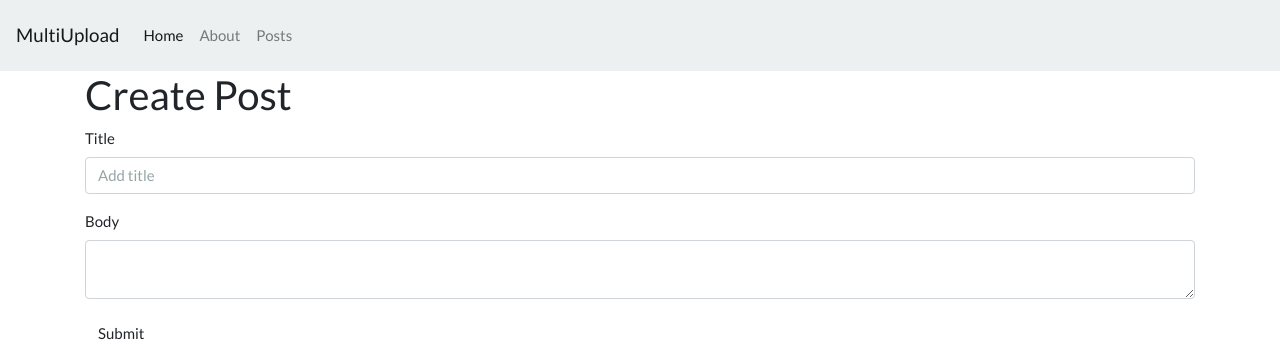
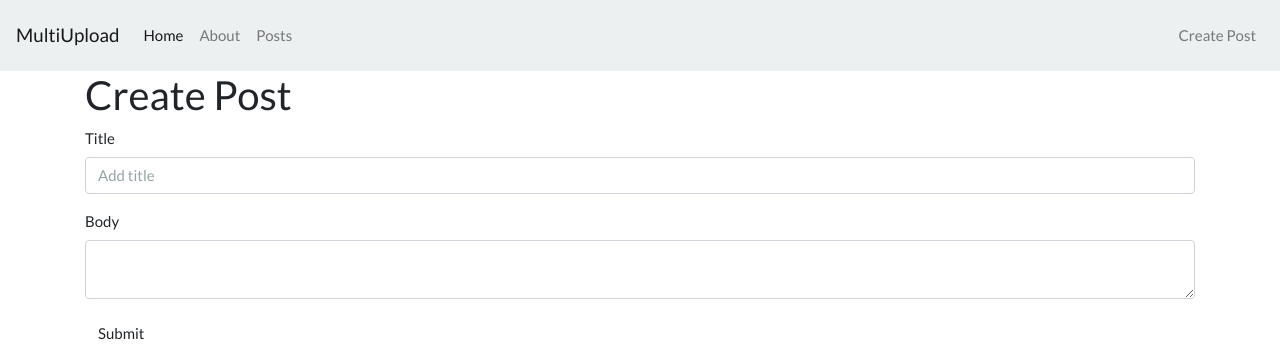
Before and after one commit to ImsirovicAjdin/cimultifileupload, a CodeIgniter app: page /ciblog/index.php/posts/create in a window 1280 px wide. Shown: the top 351 px of the page. Run offline with CodeIgniter, Linux system fonts and the light colour scheme; data that the repository does not hold is empty; some libraries are stand-ins or nearby versions.

Commit message:
Update navbar nav-items to include the create posts link

```diff
--- a/application/views/templates/header.php
+++ b/application/views/templates/header.php
@@ -23,6 +23,13 @@
 				<a class="nav-link" href="<?php echo base_url(); ?>posts">Posts</a>
 			</li>
 		</ul>
+		<ul class="navbar-nav ml-auto">
+			<li class="nav-item ml-auto">
+				<a class="nav-link" href="http://localhost/ciblog/posts/create">
+					Create Post
+				</a>
+			</li>
+		</ul>
 	</div>
 </nav>
 
```
